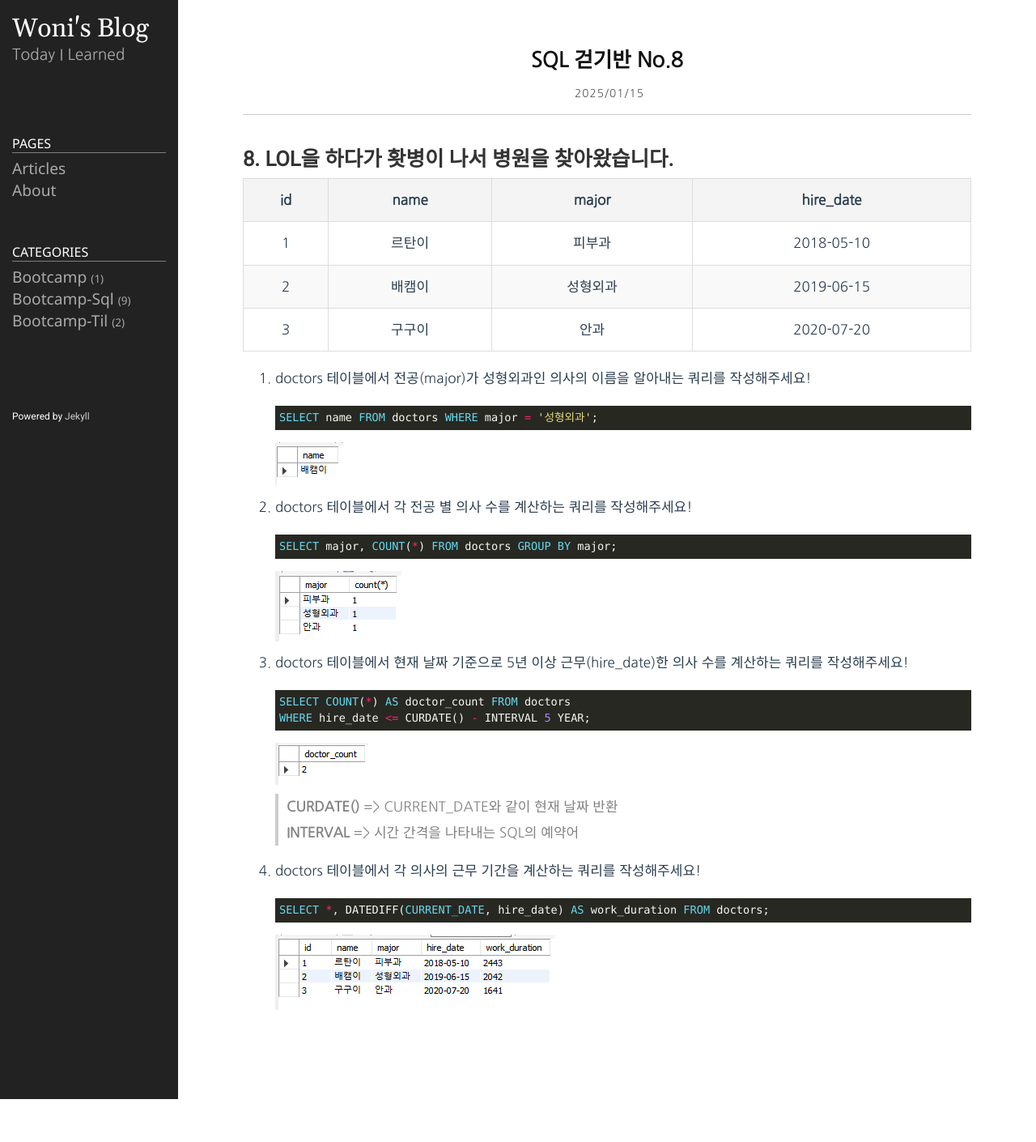
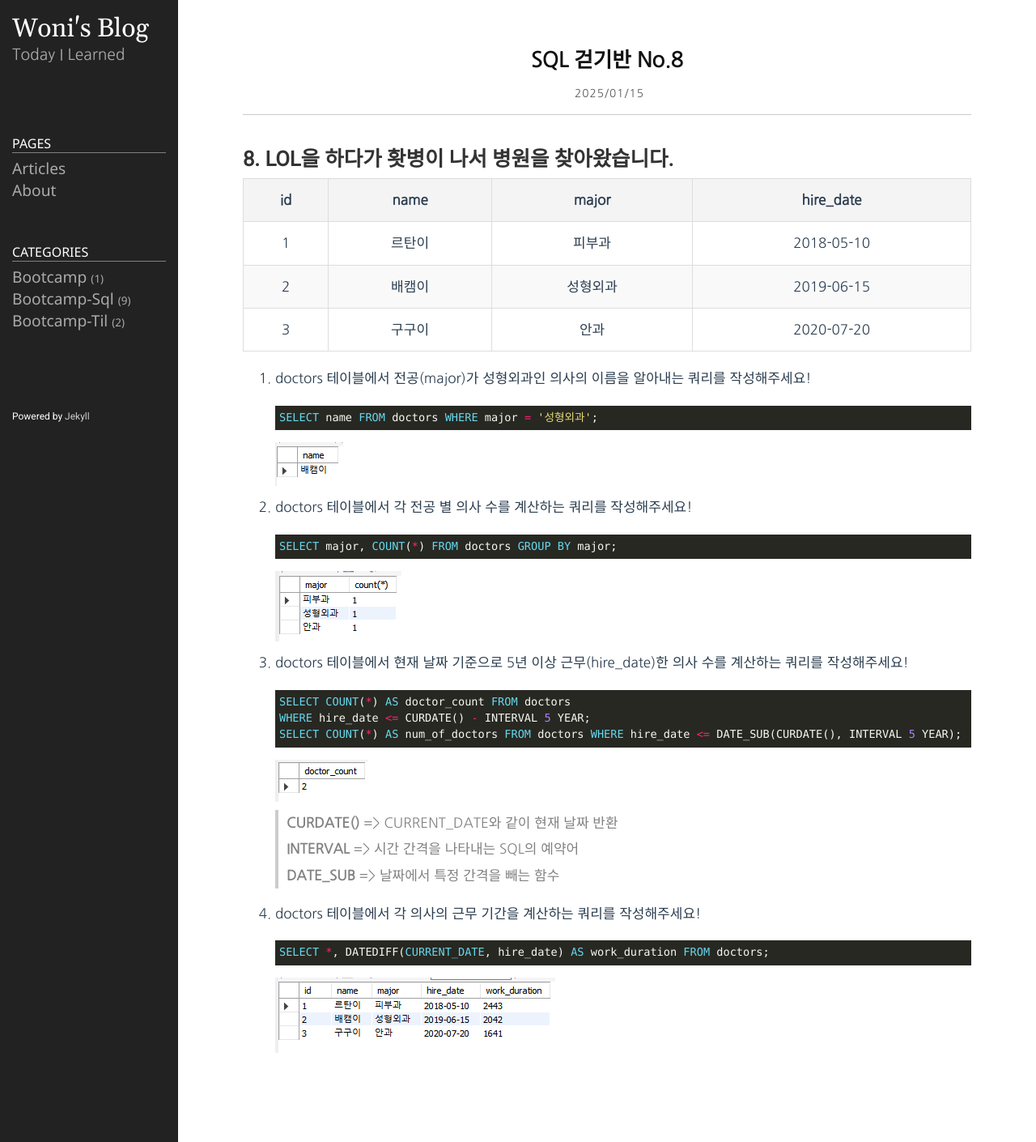
Before and after one commit to s-woni/s-woni.github.io, a Jekyll site: the page built from _posts/2025-01-15-walk8.md, in a window 1280 px wide. Shown: the whole page at 81% size. Built offline with Jekyll 4.4.1, drawn with Linux system fonts in a browser that asks for light colours; before the commit the page ends 1357 px from its top, so only the background shows below that.

Commit message:
Update 2025-01-15-walk8.md

````diff
--- a/_posts/2025-01-15-walk8.md
+++ b/_posts/2025-01-15-walk8.md
@@ -29,10 +29,12 @@ SELECT major, COUNT(*) FROM doctors GROUP BY major;
 ```sql
 SELECT COUNT(*) AS doctor_count FROM doctors
 WHERE hire_date <= CURDATE() - INTERVAL 5 YEAR;
+SELECT COUNT(*) AS num_of_doctors FROM doctors WHERE hire_date <= DATE_SUB(CURDATE(), INTERVAL 5 YEAR);
 ```
 ![walk8-32](/public/img/walk8-32.png)
 > **CURDATE()** => CURRENT_DATE와 같이 현재 날짜 반환
 **INTERVAL** => 시간 간격을 나타내는 SQL의 예약어
+**DATE_SUB** => 날짜에서 특정 간격을 빼는 함수
 
 33. doctors 테이블에서 각 의사의 근무 기간을 계산하는 쿼리를 작성해주세요!
 ```sql
````
